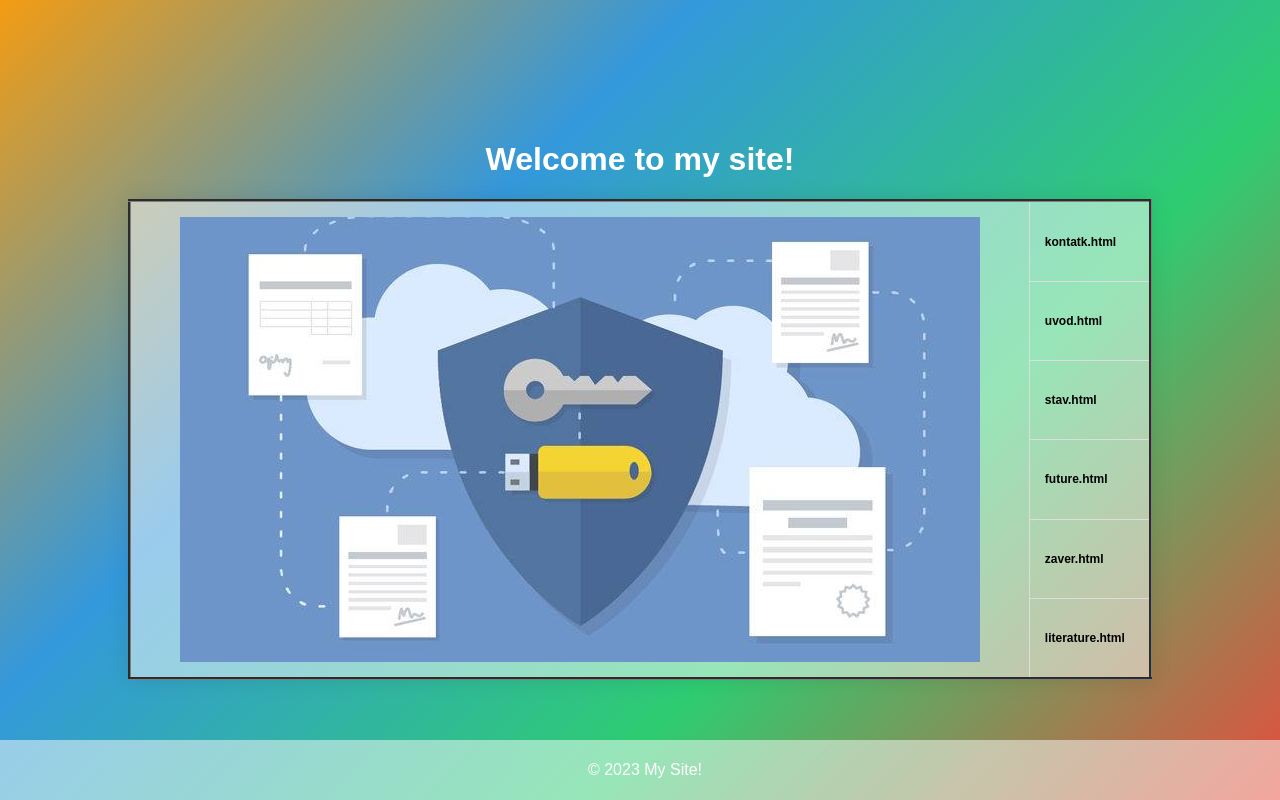
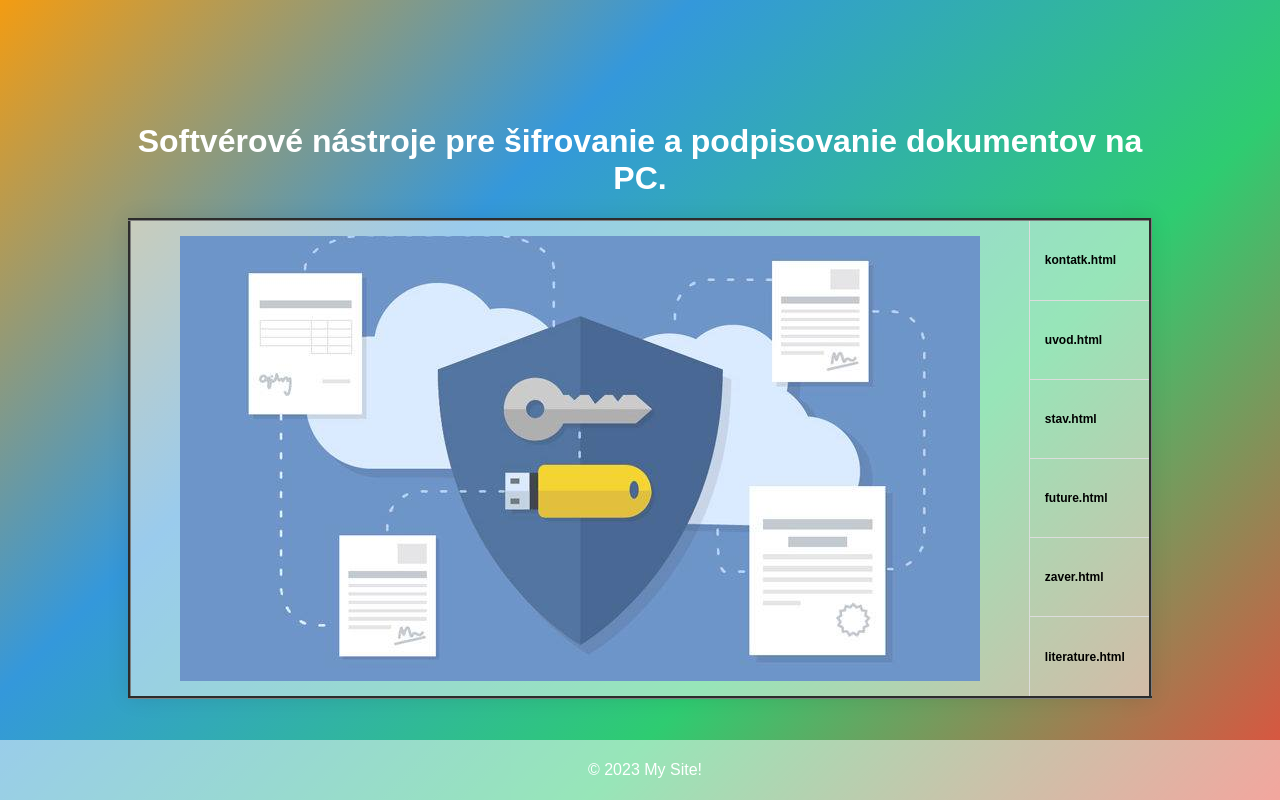
Before and after one commit to serofff/spsite, a plain HTML site: page index.html in a window 1280 px wide. Drawn offline with Linux system fonts and the light colour scheme.

Commit message:
Add files via upload

```diff
--- a/index.html
+++ b/index.html
@@ -3,13 +3,13 @@
 <head>
     <meta charset="UTF-8">
     <meta name="viewport" content="width=device-width, initial-scale=1.0">
-    <title>Таблиця з гіперпосиланнями</title>
+    <title>Softvérové nástroje pre šifrovanie a podpisovanie dokumentov na PC.</title>
     <link rel="stylesheet" href="css/style.css">
 </head>
 <body>
 <div class="container">
 <table border="3">
-    <caption>        <h1>Welcome to my site!</h1></caption>
+    <caption>        <h1>Softvérové nástroje pre šifrovanie a podpisovanie dokumentov na PC.</h1></caption>
     <tr>
         <td rowspan="6"><img src="images/1.jpg" height="350"></td>
         <td><a href="kontatk.html">kontatk.html</a></td>
```
